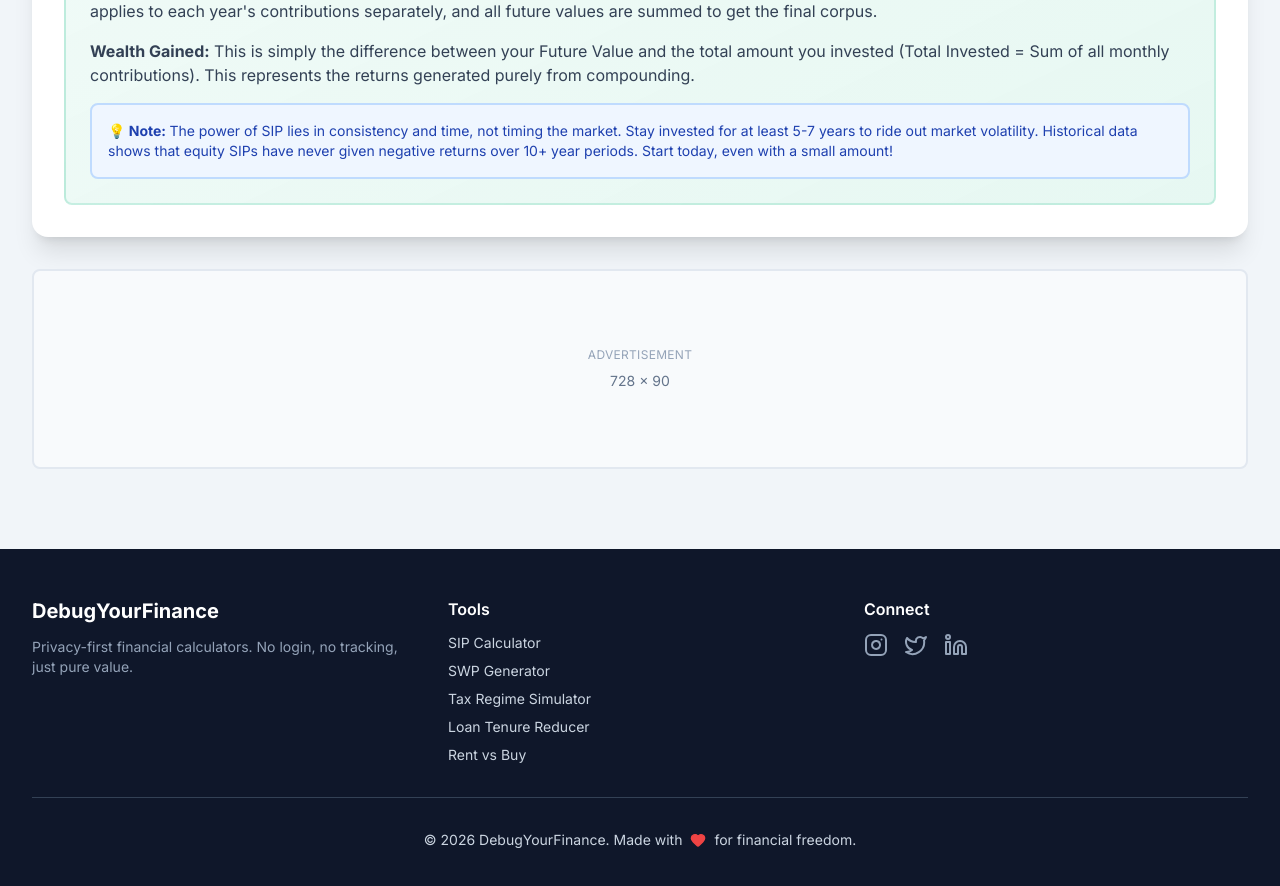
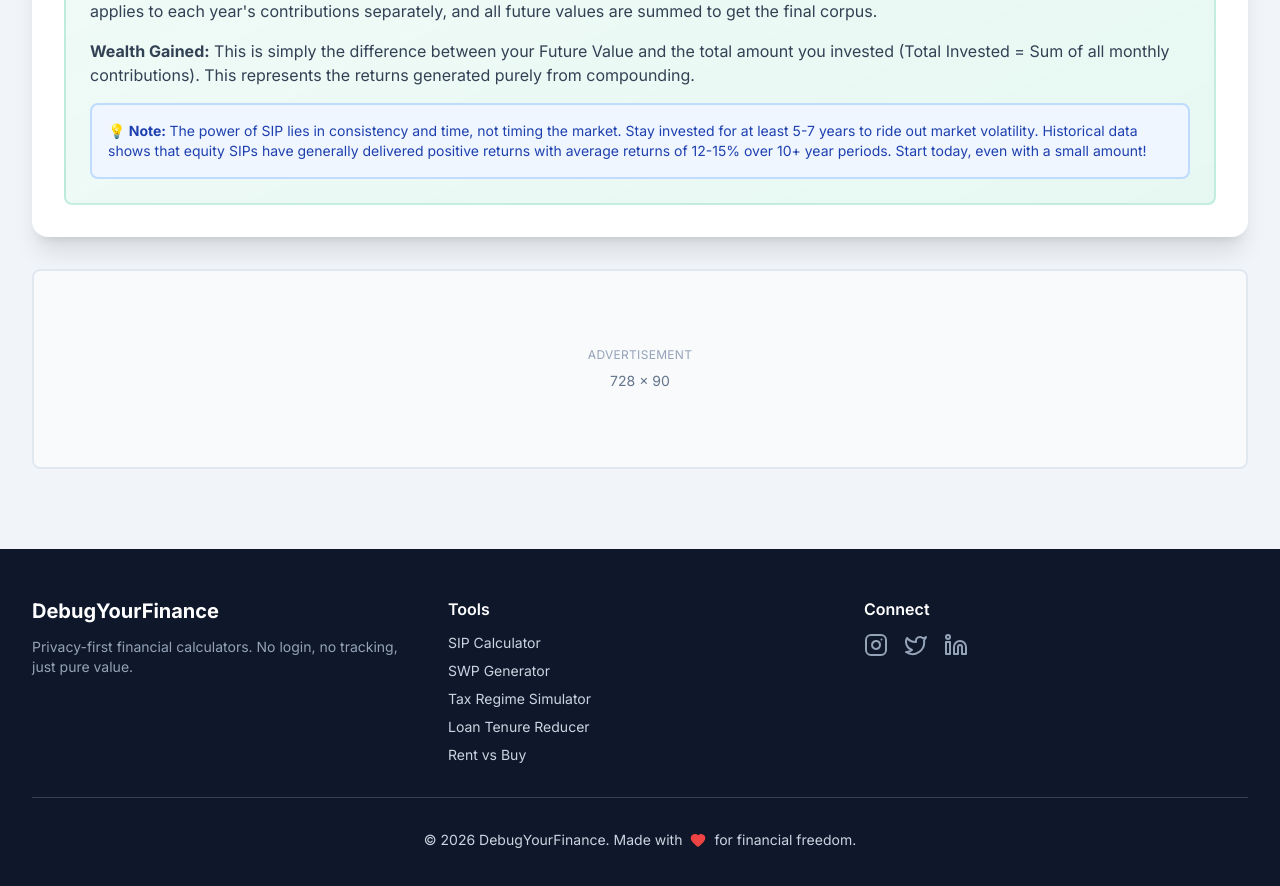
Before and after one commit to sparsh-1998/DebugYourFinance, a React (Vite) app: page /tools/sip in a window 1280 px wide. Shown: the part 2780-3666 px from the top of the page. Built offline with nearby package versions, Linux system fonts and the light colour scheme.

Commit message:
build fix and fact fix

```diff
--- a/src/components/calculators/SIPCalculator.jsx
+++ b/src/components/calculators/SIPCalculator.jsx
@@ -239,8 +239,8 @@ export default function SIPCalculator() {
 
           <NoteBox type="note">
             The power of SIP lies in consistency and time, not timing the market. Stay invested for at least 5-7 years
-            to ride out market volatility. Historical data shows that equity SIPs have never given negative returns over 10+ year periods.
-            Start today, even with a small amount!
+            to ride out market volatility. Historical data shows that equity SIPs have generally delivered positive returns
+            with average returns of 12-15% over 10+ year periods. Start today, even with a small amount!
           </NoteBox>
         </AnalysisSection>
       </div>
--- a/src/components/calculators/SWPCalculator.jsx
+++ b/src/components/calculators/SWPCalculator.jsx
@@ -295,8 +295,8 @@ export default function SWPCalculator() {
 
           <NoteBox type="warning">
             Always enable inflation-adjusted withdrawals for realistic planning. What seems like enough today won't be
-            sufficient in 10-20 years. Follow the 4% rule - your annual withdrawal should ideally not exceed 4% of your corpus.
-            Keep a safety buffer of 20-30% for medical emergencies and unexpected expenses.
+            sufficient in 10-20 years. Follow the 4% rule (experts now suggest 3.7-3.9% for 2026) - your annual withdrawal
+            should ideally not exceed 4% of your corpus. Keep a safety buffer of 20-30% for medical emergencies and unexpected expenses.
           </NoteBox>
         </AnalysisSection>
       </div>
```
Also changed, not shown: 1 other file (tests, documents, lock files or other folders).
